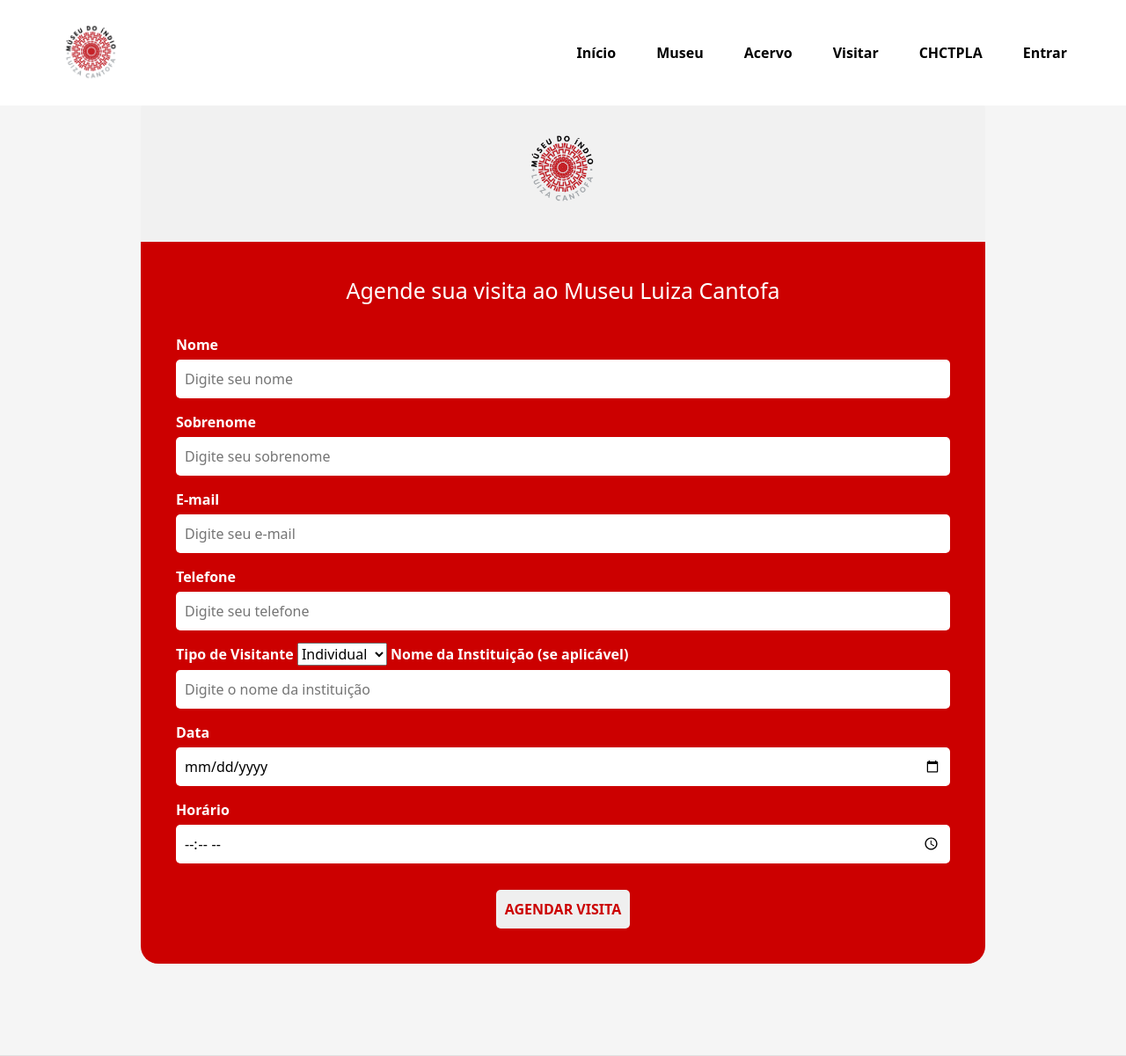
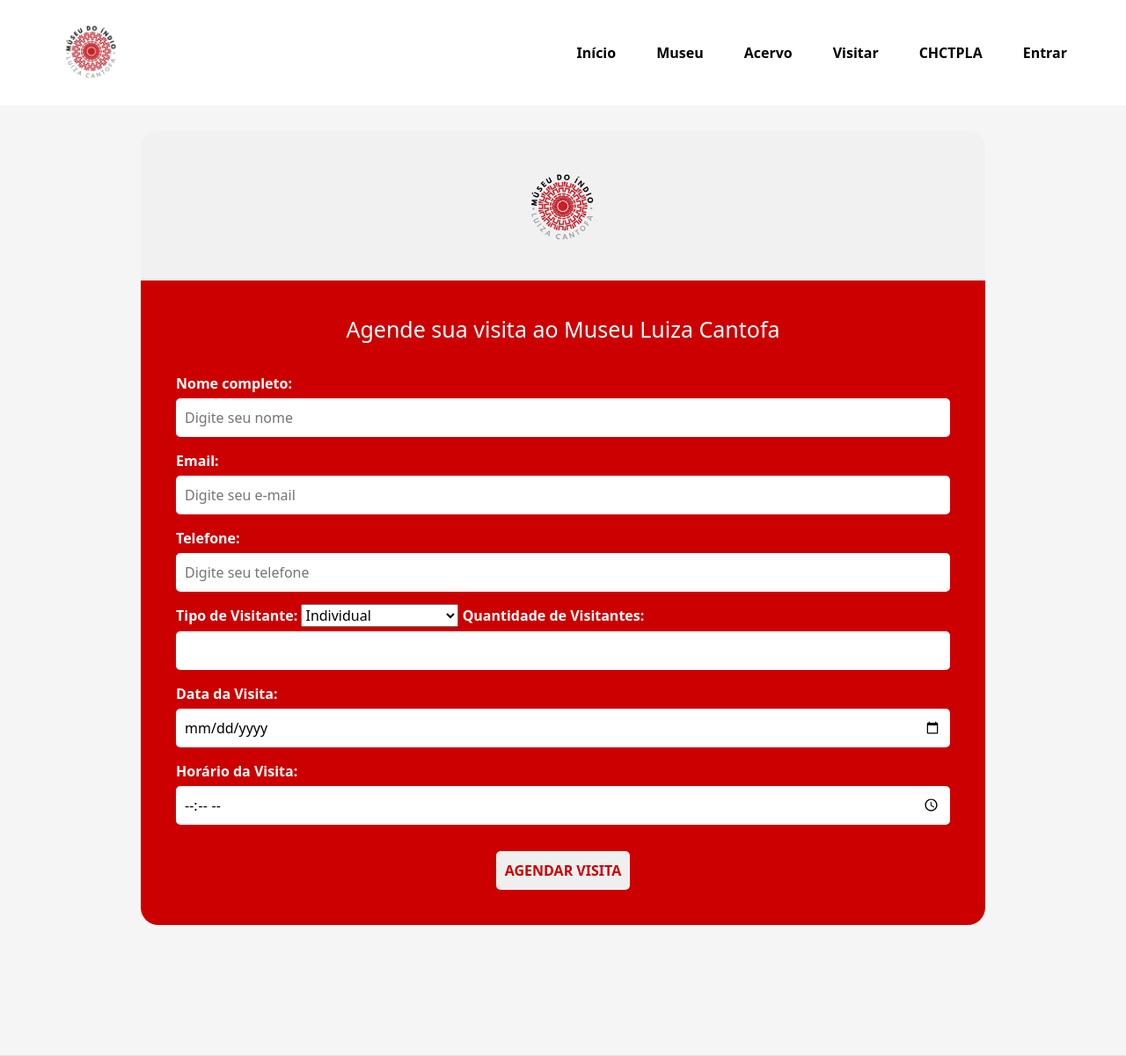
Before and after one commit to PhzzX0/teste_museu, a Django app: page /usuario/agendar_visita/ in a window 1280 px wide. Shown: the top 1201 px of the page at 88% size. Run offline with Django 5.2, Linux system fonts and the light colour scheme.

Commit message:
Readeguação de desing

```diff
--- a/projeto_museu/settings.py
+++ b/projeto_museu/settings.py
@@ -88,7 +88,7 @@
 DATABASES = {
     'default': {
         'ENGINE': 'django.db.backends.mysql',
-        'NAME': 'banco',
+        'NAME': 'Banco_museu',
         'USER': 'matheusjesus',
         'PASSWORD': 'apple.30042005@',
         'HOST': 'localhost',
--- a/usuario/static/usuario/css/style.css
+++ b/usuario/static/usuario/css/style.css
@@ -11,6 +11,7 @@
 body {
     background-color: #f8f9fa;
 }
+
 /*-------------------------------------------------------------------------*/
 
 /*classes do navbar */
@@ -139,7 +140,7 @@
 /*-------------------------------------------------------------------------*/
 
 /* main cadastro de usuario */
-.main-container {
+.main-login {
     display: flex;
     flex-direction: column;
     align-items: center;
@@ -147,6 +148,7 @@
     background-color: #F5F5F5;
     height: 180vh;
 }
+
 
 /*-------------------------------------------------------------------------*/
 
@@ -171,13 +173,9 @@
     display: flex;
     flex-direction: column;
     justify-content: center;
-    width: 350px;
+    width: 500px;
 }
 
-.login-form h2 {
-    margin-bottom: 20px;
-    font-size: 18px;
-}
 
 /*--------------------------------------------------------------------------*/
 
@@ -249,7 +247,6 @@
     padding: 10px;
     margin-top: 20px;
     border-radius: 5px;
-    font-weight: bold;
     cursor: pointer;
     text-transform: uppercase;
 }
--- a/usuario/templates/usuario/agendarvisita.html
+++ b/usuario/templates/usuario/agendarvisita.html
@@ -57,43 +57,42 @@
       <!-- Formulário de Agendamento -->
       <div class="cadastro-form">
         <h2>Agende sua visita ao Museu Luiza Cantofa</h2>
-
-        <form method="post" method="{% url 'agendar_visita' %}">
+        <form method="post" action="{% url 'agendar_visita' %}">
           {% csrf_token %}
 
-          <label for="nome">Nome</label>
-          <input type="text" id="nome" name="nome" placeholder="Digite seu nome" required>
+          <label for="nome_completo">Nome completo:</label>
+          <input type="text" id="nome_completo" name="nome_completo" placeholder="Digite seu nome" required>
 
-          <label for="sobrenome">Sobrenome</label>
-          <input type="text" id="sobrenome" name="sobrenome" placeholder="Digite seu sobrenome" required>
-
-          <label for="email">E-mail</label>
+          <label for="email">Email:</label>
           <input type="email" id="email" name="email" placeholder="Digite seu e-mail" required>
 
-          <label for="telefone">Telefone</label>
+          <label for="telefone">Telefone:</label>
           <input type="tel" id="telefone" name="telefone" placeholder="Digite seu telefone" required>
 
-          <label for="tipo-visitante">Tipo de Visitante</label>
-
-          <select id="tipo-visitante" name="tipo_visitante" required>
-            <option value="individual">Individual</option>
-            <option value="instituicao">Instituição</option>
+          <label for="tipo_visitante">Tipo de Visitante:</label>
+          <select name="tipo_visitante" id="tipo_visitante" required>
+              <option value="individual">Individual</option>
+              <option value="grupo">Grupo de Amigos</option>
+              <option value="instituicao">Instituição de Ensino</option>
           </select>
 
-          <label for="instituicao">Nome da Instituição (se aplicável)</label>
-          <input type="text" id="instituicao" name="instituicao" placeholder="Digite o nome da instituição">
+          <div id="campo_instituicao" style="display:none;">
+              <label for="instituicao">Nome da Instituição:</label>
+              <input type="text" name="instituicao">
+          </div>
 
-          <!-- Data da Visita -->
-          <label for="data">Data</label>
-          <input type="date" id="data" name="data" required>
+          <label for="quantidade_visitantes">Quantidade de Visitantes:</label>
+          <input type="number" name="quantidade_visitantes" required>
 
-          <!-- Horário da Visita -->
-          <label for="horario">Horário</label>
-          <input type="time" id="horario" name="horario" required>
+          <label for="data">Data da Visita:</label>
+          <input type="date" name="data" required>
+
+          <label for="horario">Horário da Visita:</label>
+          <input type="time" name="horario" required>
 
           <!-- Botão de Agendamento -->
           <button type="submit" class="botao_cadastro">Agendar Visita</button>
-        </form>
+      </form>
       </div>
     </div>
   </main>
@@ -162,6 +161,19 @@
   <script src="https://cdn.jsdelivr.net/npm/bootstrap@5.3.3/dist/js/bootstrap.bundle.min.js"
     integrity="sha384-YvpcrYf0tY3lHB60NNkmXc5s9fDVZLESaAA55NDzOxhy9GkcIdslK1eN7N6jIeHz"
     crossorigin="anonymous"></script>
+
+  <script>
+      document.getElementById('tipo_visitante').addEventListener('change', function() {
+          var tipo = this.value;
+          var campoInstituicao = document.getElementById('campo_instituicao');
+
+          if (tipo === 'instituicao') {
+              campoInstituicao.style.display = 'block';  // Mostra o campo se for "Instituição"
+          } else {
+              campoInstituicao.style.display = 'none';   // Esconde o campo para outras opções
+          }
+      });
+  </script>
 </body>
 
 </html>
--- a/usuario/urls.py
+++ b/usuario/urls.py
@@ -11,8 +11,6 @@
 # ● name: nome da rota. O Django utiliza o app_name mais o nome da rota para nomear a URL
 
 urlpatterns = [
-
-
     path('login/', views.usuario_login, name='usuario_login'),
     path('cadastro/', views.usuario_cadastro, name='usuario_cadastro'),
     path('agendar_visita/', views.agendar_visita, name='agendar_visita'),
--- a/usuario/views.py
+++ b/usuario/views.py
@@ -1,46 +1,41 @@
 from django.shortcuts import render, redirect
 from django.contrib import messages
-from django.contrib.auth.hashers import make_password
-from .models import Usuario  # Certifique-se de importar o modelo Usuario
+from django.contrib.auth.hashers import make_password, check_password
+from .models import Usuario, Agendamento  # Certifique-se de importar os modelos Usuario e Agendamento
 
 def usuario_login(request):
     if request.method == 'POST':
-        # Pegando os dados do formulário
-        nome = request.POST.get('nome')
+        email = request.POST.get('email')
         senha = request.POST.get('senha')
+        print(f"E-mail recebido: {email}")  # Depuração
+        print(f"Senha recebida: {senha}")   # Depuração
 
-        # Tentando buscar o usuário no banco de dados (por nome ou sobrenome)
-        try:
-            # Aqui procuramos o usuário, levando em consideração o nome e sobrenome juntos
-            user = Usuario.objects.get(nome=nome)  # ou nome e sobrenome, dependendo de como você quer fazer
-        except Usuario.DoesNotExist:
-            messages.error(request, "Usuário não encontrado.")
+        user = Usuario.objects.filter(email=email).first()
+        if not user:
+            print("Usuário não encontrado")  # Depuração
+            messages.error(request, "Usuário não encontrado com esse e-mail.")
             return render(request, 'usuario/login.html')
 
-        # Verificando se a senha fornecida é correta
         if check_password(senha, user.senha):
+            print("Senha correta")  # Depuração
             messages.success(request, "Login bem-sucedido!")
-            return redirect('homepage')  # Redirecionar para a página inicial ou outra página de sucesso
+            return redirect('agendar_visita')
         else:
+            print("Senha incorreta")  # Depuração
             messages.error(request, "Senha incorreta. Tente novamente.")
             return render(request, 'usuario/login.html')
 
-    return render(request, 'usuario/login.html')  # Caso o método não seja POST, apenas renderiza o formulário de login
+    return render(request, 'usuario/login.html')
+
+
 
 def usuario_cadastro(request):
-    if request.method == 'POST':  # Corrigido a indentação aqui
+    if request.method == 'POST':
         # Capturando os dados do formulário
-        nome = request.POST.get('nome')
-        sobrenome = request.POST.get('Sobrenome')
-        name_user = request.POST.get('name_user')
+        nome_completo = request.POST.get('nome_completo')
         email = request.POST.get('email')
         senha = request.POST.get('senha')
-        confirmar_senha = request.POST.get('confirmar_senha')
 
-        # Validação: Verificar se as senhas coincidem
-        if senha != confirmar_senha:
-            messages.error(request, "As senhas não coincidem. Tente novamente.")
-            return redirect('usuario_cadastro')  # Redireciona para o formulário novamente
 
         # Validação: Verificar se o e-mail já está cadastrado
         if Usuario.objects.filter(email=email).exists():
@@ -49,9 +44,7 @@
 
         # Criar um novo usuário e salvar no banco de dados
         Usuario.objects.create(
-            nome=nome,
-            sobrenome=sobrenome,
-            name_user=name_user,
+            nome_completo=nome_completo,
             email=email,
             senha=make_password(senha)  # Salvando a senha de forma segura
         )
@@ -66,27 +59,33 @@
 def agendar_visita(request):
     if request.method == 'POST':
         # Pegando os dados do formulário
-        nome = request.POST.get('nome')
-        sobrenome = request.POST.get('sobrenome')
+        nome_completo = request.POST.get('nome_completo')
         email = request.POST.get('email')
         telefone = request.POST.get('telefone')
         tipo_visitante = request.POST.get('tipo_visitante')
         instituicao = request.POST.get('instituicao', None)  # Pode ser vazio
+        quantidade_visitantes = request.POST.get('quantidade_visitantes')
         data = request.POST.get('data')
         horario = request.POST.get('horario')
 
+        # Se for "Instituição", o nome da instituição será obrigatório
+        if tipo_visitante == 'instituicao' and not instituicao:
+            messages.error(request, "Por favor, forneça o nome da instituição.")
+            return render(request, 'usuario/agendarvisita.html')
+
         # Criar o agendamento e salvar no banco
-        agendamento = Agendamento.objects.create(
-            nome=nome,
-            sobrenome=sobrenome,
+        Agendamento.objects.create(
+            nome_completo=nome_completo,
             email=email,
             telefone=telefone,
             tipo_visitante=tipo_visitante,
-            instituicao=instituicao,
+            instituicao=instituicao if tipo_visitante == 'instituicao' else None,
+            quantidade_visitantes=quantidade_visitantes,
             data=data,
             horario=horario
         )
 
-        return HttpResponse(f"Agendamento para {nome} {sobrenome} no dia {data} às {horario} realizado com sucesso!")
+        messages.success(request, f"Agendamento para {nome_completo} no dia {data} às {horario} realizado com sucesso!")
+        return redirect('agendar_visita')  # Redireciona para a página inicial ou onde você desejar após o agendamento
 
-    return render(request, 'usuario/agendarvisita.html')  # Caso não seja POST, apenas renderiza o formulário de agendamento
+    return render(request, 'usuario/agendarvisita.html')
```
Also changed, not shown: base/static/base/css/style.css (+11 -1 lines), base/templates/base/home.html (+2 -8 lines), base/templates/base/museu.html (+8 -0 lines), base/templates/base/visitar.html (+5 -4 lines), usuario/admin.py (+6 -6 lines), usuario/models.py (+10 -11 lines), usuario/templates/usuario/cadastro.html (+4 -11 lines), usuario/templates/usuario/login.html (+12 -10 lines), usuario/migrations/0001_initial.py.
